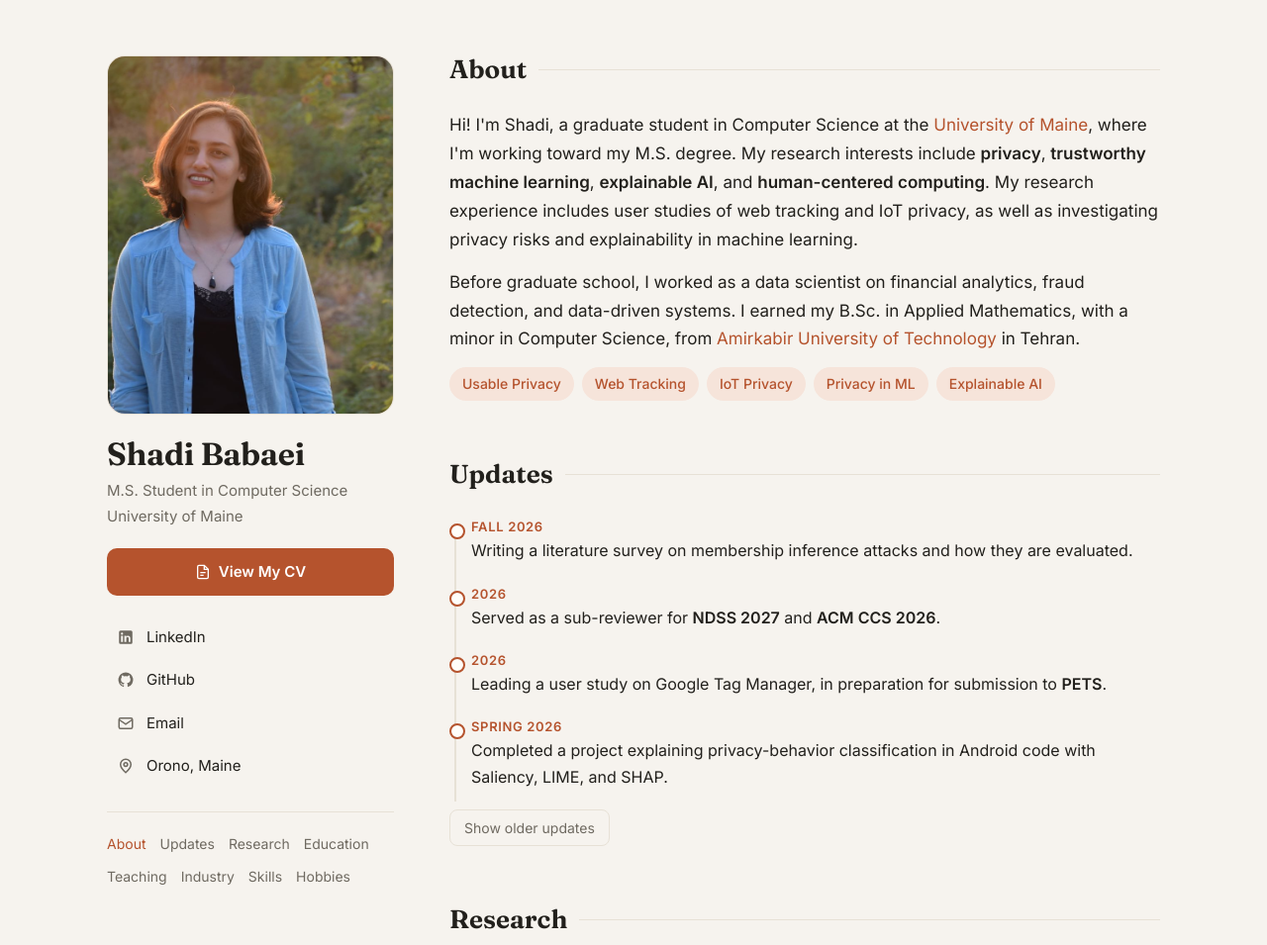
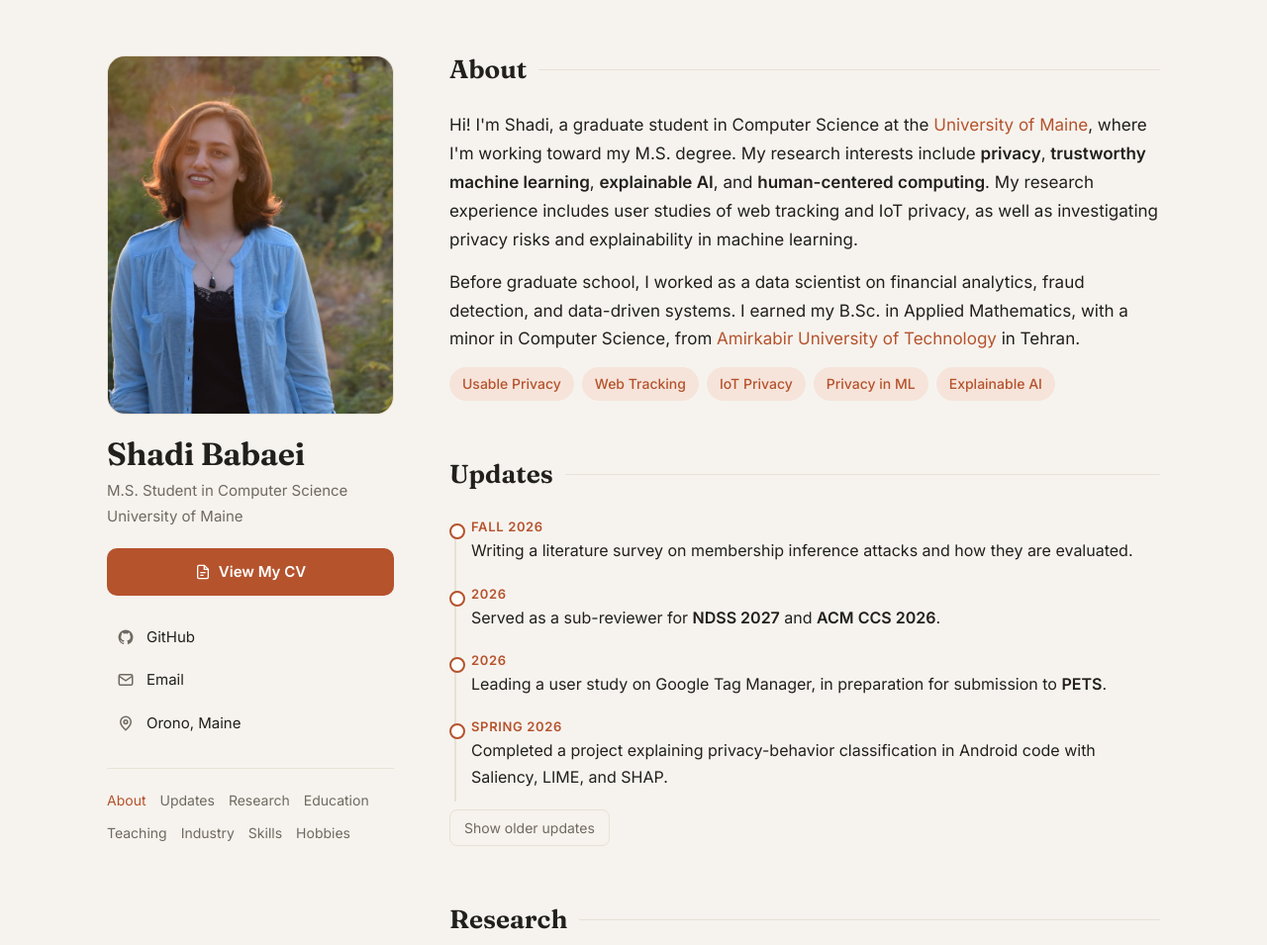
Before and after one commit to ShadiBabaei/ShadiBabaei.github.io, a plain HTML site: page index.html in a window 1280 px wide. Shown: the top 955 px of the page at 99% size. Drawn offline with Linux system fonts and the light colour scheme.

Commit message:
Update index.html

```diff
--- a/index.html
+++ b/index.html
@@ -142,8 +142,6 @@ height="0" width="0" style="display:none;visibility:hidden"></iframe></noscript>
     </a>
 
     <ul class="socials">
-      <li><a href="http://www.linkedin.com/in/shadi-babaei-6b739b178/" target="_blank">
-        <svg viewBox="0 0 24 24" fill="currentColor"><path d="M19 3a2 2 0 0 1 2 2v14a2 2 0 0 1-2 2H5a2 2 0 0 1-2-2V5a2 2 0 0 1 2-2h14zM8.3 18.3V10H5.7v8.3h2.6zM7 8.8a1.5 1.5 0 1 0 0-3 1.5 1.5 0 0 0 0 3zm11.3 9.5v-4.6c0-2.4-1.3-3.6-3.1-3.6-1.4 0-2 .8-2.4 1.3V10h-2.6v8.3h2.6v-4.4c0-1.2.2-2.3 1.7-2.3s1.5 1.4 1.5 2.4v4.3h2.3z"/></svg>LinkedIn</a></li>
       <li><a href="https://github.com/ShadiBabaei" target="_blank">
         <svg viewBox="0 0 24 24" fill="currentColor"><path d="M12 2a10 10 0 0 0-3.16 19.49c.5.09.68-.22.68-.48v-1.7c-2.78.6-3.37-1.34-3.37-1.34-.45-1.16-1.11-1.47-1.11-1.47-.91-.62.07-.6.07-.6 1 .07 1.53 1.03 1.53 1.03.89 1.53 2.34 1.09 2.91.83.09-.65.35-1.09.63-1.34-2.22-.25-4.55-1.11-4.55-4.94 0-1.09.39-1.98 1.03-2.68-.1-.25-.45-1.27.1-2.64 0 0 .84-.27 2.75 1.02a9.5 9.5 0 0 1 5 0c1.91-1.29 2.75-1.02 2.75-1.02.55 1.37.2 2.39.1 2.64.64.7 1.03 1.59 1.03 2.68 0 3.84-2.34 4.68-4.57 4.93.36.31.68.92.68 1.85v2.75c0 .27.18.58.69.48A10 10 0 0 0 12 2z"/></svg>GitHub</a></li>
       <li><a href="mailto:shadi.babaei@maine.edu">
```
